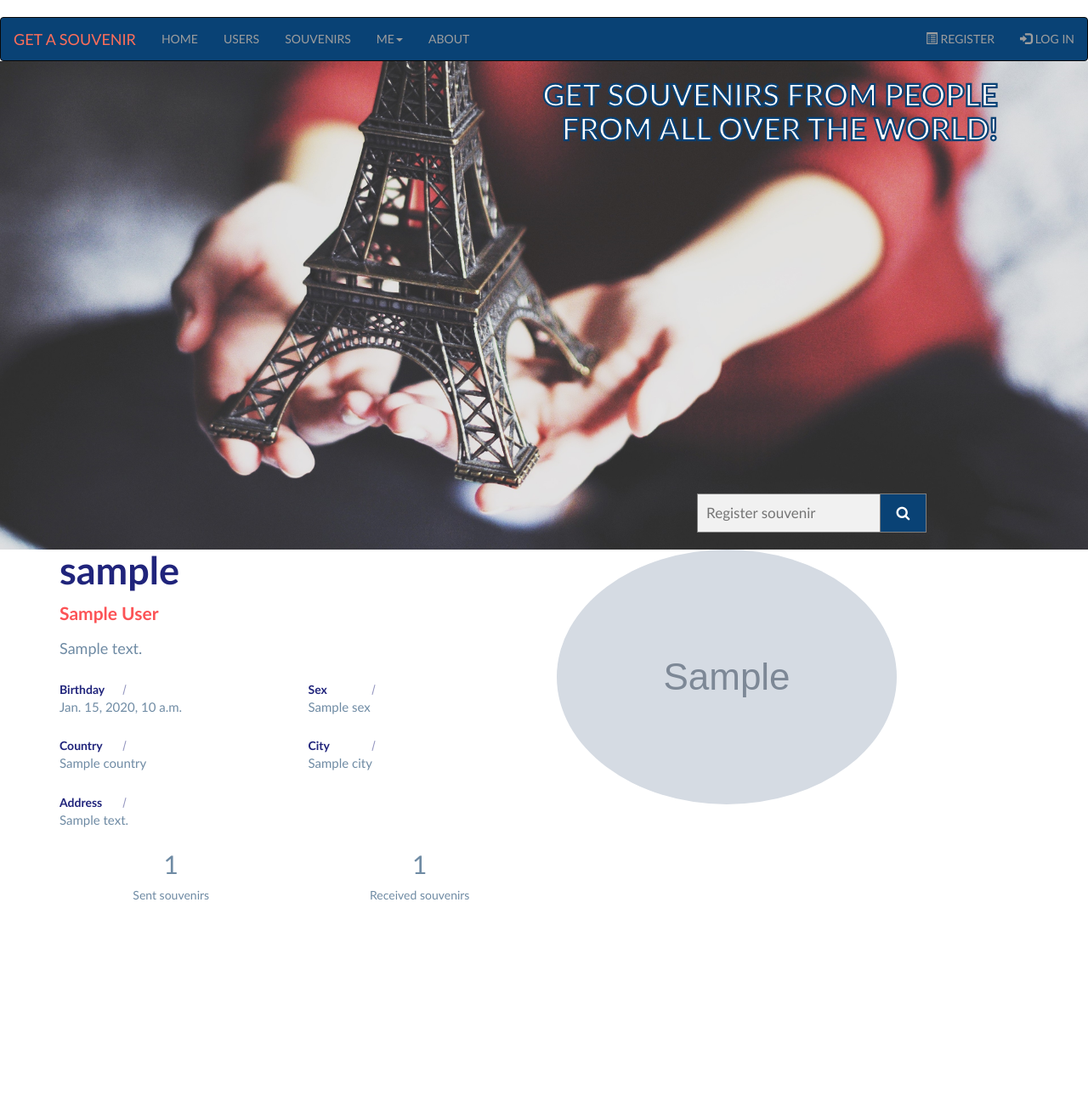
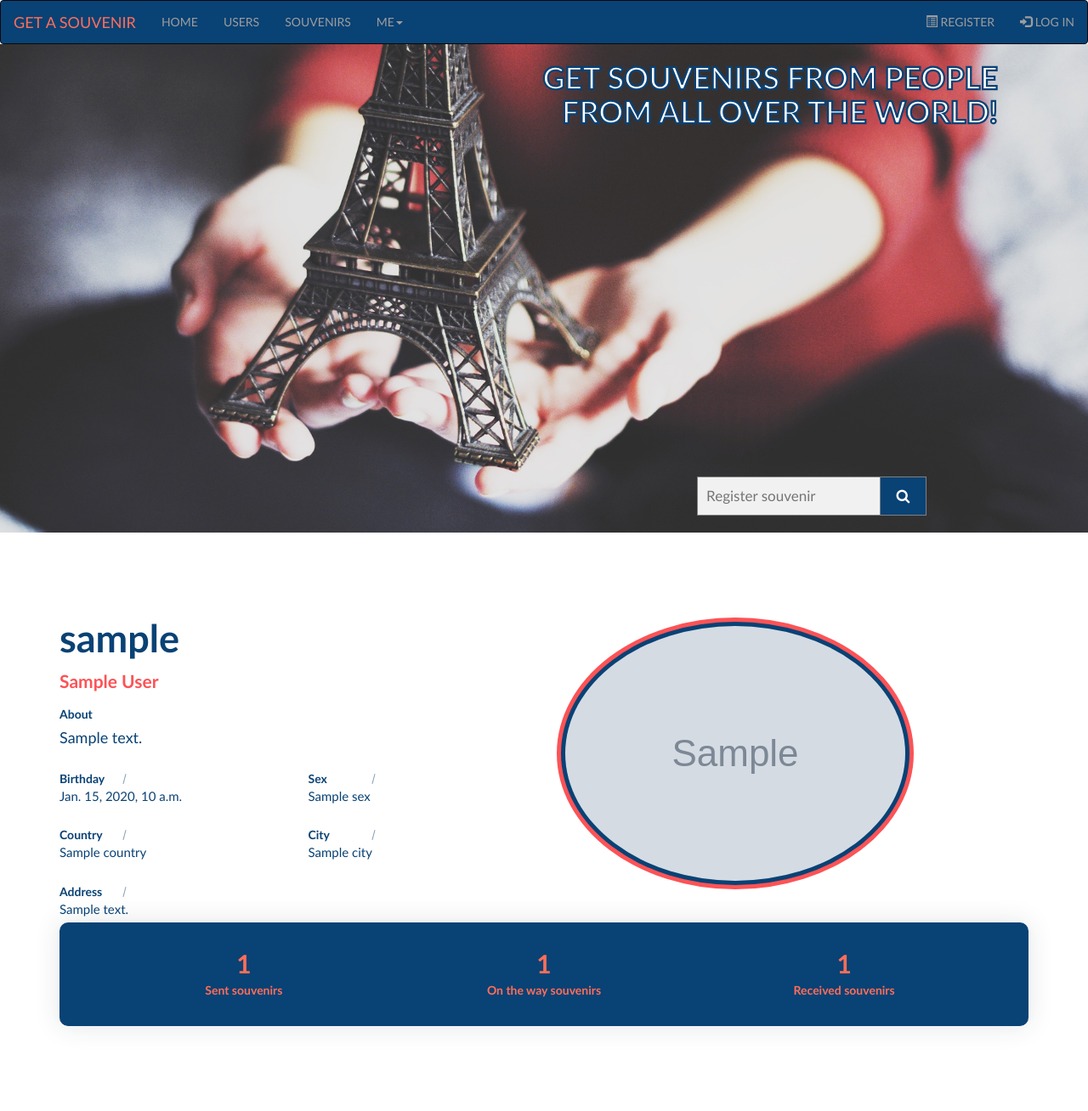
Before and after one commit to Patrick2490/GET_A_SOUVENIR_project, a Django app: template souvenirs_app/templates/souvenirs_app/user_info.html in a window 1280 px wide. Shown: the whole page at 85% size. Before the commit the page ends 1059 px from the top, so only its background shows below. Run offline with Django 3.2, Linux system fonts and the light colour scheme; the template is opened without the code that fills it: most values are stand-ins (such as "Sample title", 1, 10 or a date in 2020); grey boxes marked "Sample" are stand-in pictures; some libraries are stand-ins or nearby versions.

Commit message:
working on html/css 2

```diff
--- a/souvenirs_app/templates/souvenirs_app/base.html
+++ b/souvenirs_app/templates/souvenirs_app/base.html
@@ -11,7 +11,7 @@
   <script src="https://ajax.googleapis.com/ajax/libs/jquery/3.5.1/jquery.min.js"></script>
   <script src="https://maxcdn.bootstrapcdn.com/bootstrap/3.4.1/js/bootstrap.min.js"></script>
 </head>
-<body>
+<body style="margin-top: 0px;">
 
 <nav class="navbar navbar-inverse">
   <div class="container-fluid">
@@ -28,6 +28,7 @@
           <li><a href="{%  url 'souvenirs_app:send_user_souvenirs' %}">SENT SOUVENIRS</a></li>
           <li><a href="{%  url 'souvenirs_app:on_the_way_user_souvenirs' %}">SOUVENIRS ON THE WAY</a></li>
           <li><a href="{%  url 'souvenirs_app:receive_user_souvenirs' %}">RECEIVED SOUVENIRS</a></li>
+          <li><a href="{% url 'souvenirs_app:create_souvenir' %}">SEND A SOUVENIR</a></li>
         </ul>
         {% endif %}
       </li>
@@ -37,10 +38,10 @@
           <li><a href="{% url 'souvenirs_app:update_user_info' request.user %}">UPDATE INFORMATION</a></li>
         </ul>
       </li>
-      <li><a href="{% url 'souvenirs_app:about' %}">ABOUT</a></li>
     </ul>
     <ul class="nav navbar-nav navbar-right">
       {% if user.is_authenticated %}
+      <li><a href="{% url 'souvenirs_app:my_info' request.user %}"> HELLO, {{ user.get_username }} !</a></li>
       <li><a href="{% url 'users:logout' %}"><span class="glyphicon glyphicon-log-out"></span> LOG OUT</a></li>
       {% else %}
       <li><a href="{% url 'users:register' %}"><span class="glyphicon glyphicon-list-alt"></span> REGISTER</a></li>
@@ -62,6 +63,5 @@
 </main>
 {% block content %}{% endblock content %}
 
-
 </body>
 </html>
--- a/souvenirs_app/templates/souvenirs_app/user_info.html
+++ b/souvenirs_app/templates/souvenirs_app/user_info.html
@@ -5,6 +5,7 @@
 <title>GET A SOUVENIR</title>
 <meta name="viewport" content="width=device-width, initial-scale=1">
 <link rel="stylesheet" href="/static/user_info.css"
+<link rel="stylesheet" type="text/css" href="/static/tables.css">
 
 <section class="section about-section gray-bg" id="about">
     <div class="container">
@@ -13,6 +14,7 @@
                 <div class="about-text go-to">
                     <h3 class="dark-color">{{ user_info.username }}</h3>
                     <h6 class="theme-color lead">{{ user_info.username.first_name }} {{ user_info.username.last_name }}</h6>
+                    <label>About</label>
                     <p>{{ user_info.about }}</p>
                     <div class="row about-list">
                         <div class="col-md-6">
@@ -46,7 +48,7 @@
             </div>
             <div class="col-lg-6">
                 <div class="about-avatar">
-                    <img style="border-radius: 50%;" src="{{ user_info.avatar.url }}" title="" alt="avatar">
+                    <img alt="" style="max-width: 555px; max-height: 450px;" title="" class="img-circle img-thumbnail isTooltip" src="{{ user_info.avatar.url }}" data-original-title="Usuario">
                 </div>
             </div>
         </div>
@@ -56,6 +58,12 @@
                     <div class="count-data text-center">
                         <h6 class="count h2" data-to="500" data-speed="500">{{ user_info.send_count }}</h6>
                         <p class="m-0px font-w-600">Sent souvenirs</p>
+                    </div>
+                </div>
+                <div class="col-6 col-lg-3">
+                    <div class="count-data text-center">
+                        <h6 class="count h2" data-to="500" data-speed="500">{{ user_info.on_the_way_count }}</h6>
+                        <p class="m-0px font-w-600">On the way souvenirs</p>
                     </div>
                 </div>
                 <div class="col-6 col-lg-3">
@@ -72,7 +80,10 @@
 
 
 
+{% endblock content %}
 
 
 
-{% endblock content %}
+
+
+                <img alt="" style="width:600px;" title="" class="img-circle img-thumbnail isTooltip" src="https://bootdey.com/img/Content/avatar/avatar7.png" data-original-title="Usuario">
--- a/souvenirs_app/urls.py
+++ b/souvenirs_app/urls.py
@@ -6,7 +6,6 @@ app_name = 'souvenirs_app'
 
 urlpatterns = [
     path('', views.index, name='index'),
-    path('about/', views.about, name='about'),
     path('souvenirs/', views.SouvenirsView.as_view(), name='souvenirs'),
     path('souvenirs/<slug:souvenir_slug>/', views.SouvenirView.as_view(), name='souvenir'),
     path('create_souvenir/', views.CreateSouvenir.as_view(), name='create_souvenir'),
--- a/static/CreateInfo.css
+++ b/static/CreateInfo.css
@@ -1,3 +1,8 @@
+* {
+    font-style: normal;
+    font-family: 'Trebuchet MS', 'Lucida Sans Unicode', 'Lucida Grande', 'Lucida Sans', Arial, sans-serif;
+}
+
 body{
     background:#f9f9fb;
     }
--- a/static/tables.css
+++ b/static/tables.css
@@ -14,3 +14,7 @@ h2 {
 .table>tbody>tr>td, .table>tbody>tr>th, .table>tfoot>tr>td, .table>tfoot>tr>th, .table>thead>tr>td, .table>thead>tr>th {
     padding: 2px;
 }
+
+body {
+    margin: 0 0;
+}
--- a/static/user_info.css
+++ b/static/user_info.css
@@ -1,5 +1,10 @@
+* {
+  font-style: normal;
+  font-family: 'Trebuchet MS', 'Lucida Sans Unicode', 'Lucida Grande', 'Lucida Sans', Arial, sans-serif;
+}
+
 body{
-    color: #6F8BA4;
+    color: #094275;
     margin-top:20px;
 }
 .section {
@@ -7,7 +12,7 @@ body{
     position: relative;
 }
 .gray-bg {
-    background-color: #f5f5f5;
+    background-color: #ffffff;
 }
 img {
     max-width: 100%;
@@ -40,10 +45,11 @@ img {
 .about-text p {
   font-size: 18px;
   max-width: 450px;
+  word-wrap: break-word;
 }
 .about-text p mark {
   font-weight: 600;
-  color: #20247b;
+  color: #094275;
 }
 
 .about-list {
@@ -53,7 +59,7 @@ img {
   padding: 5px 0;
 }
 .about-list label {
-  color: #20247b;
+  color: #094275;
   font-weight: 600;
   width: 88px;
   margin: 0;
@@ -67,7 +73,7 @@ img {
   right: 11px;
   width: 1px;
   height: 12px;
-  background: #20247b;
+  background: #094275;
   -moz-transform: rotate(15deg);
   -o-transform: rotate(15deg);
   -ms-transform: rotate(15deg);
@@ -89,17 +95,18 @@ img {
 
 .about-section .counter {
   padding: 22px 20px;
-  background: #ffffff;
+  background: #094275;
   border-radius: 10px;
   box-shadow: 0 0 30px rgba(31, 45, 61, 0.125);
 }
 .about-section .counter .count-data {
   margin-top: 10px;
   margin-bottom: 10px;
+  color:#FF6E59
 }
 .about-section .counter .count {
   font-weight: 700;
-  color: #20247b;
+  color: #FF6E59;
   margin: 0 0 5px;
 }
 .about-section .counter p {
@@ -119,5 +126,16 @@ mark {
     color: #fc5356;
 }
 .dark-color {
-    color: #20247b;
+    color: #094275;
 }
+
+.img-thumbnail {
+  padding: 5px;
+  background-color: #094275;
+  border: 5px solid #fc5356;
+}
+
+.row {
+  display: flex;
+  justify-content: space-between;
+}
```
Also changed, not shown: souvenirs_app/models.py (+5 -2 lines), souvenirs_app/templates/souvenirs_app/about.html (deleted, +0 -33 lines), souvenirs_app/templates/souvenirs_app/index.html (+20 -6 lines), souvenirs_app/views.py (+0 -7 lines), users/templates/registration/logout.html (+5 -8 lines), db.sqlite3.
